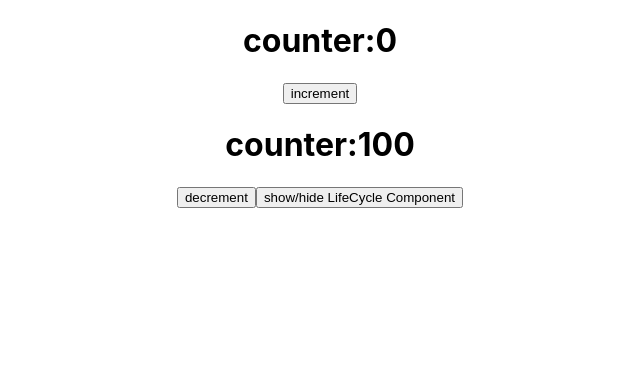
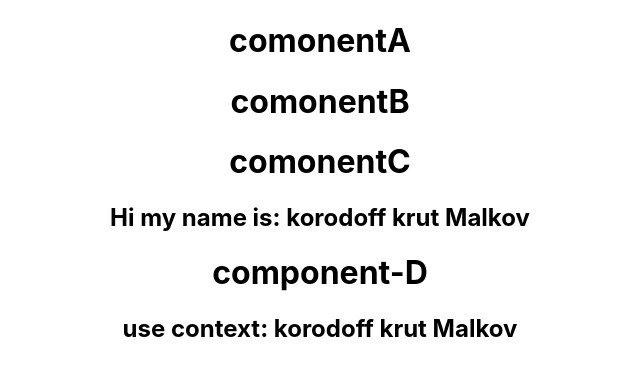
Before and after one commit to korodoff/react-demo, a React (Create React App) app in the folder react-practice/: page / in a window 1280 px wide. Shown: the top 376 px of the page, without its empty margins (320-960 px from the left). Built offline with nearby package versions, Linux system fonts and the light colour scheme.

Commit message:
create context

```diff
--- a/react-practice/src/App.js
+++ b/react-practice/src/App.js
@@ -19,10 +19,18 @@ import './App.css';
 // import NavagationBar from "./component/day5/navagationBar";
 // import RoutingParams from "./component/day6/routingParams";
 // import SearchParams from "./component/day6/searchParams";
-import UseEffectComponent from "./component/day7/useEffectComponent";
-import { useState } from 'react';
+// import UseEffectComponent from "./component/day7/useEffectComponent";
+// import { useState } from 'react';
 // import LifeCycleMethods from './component/day4/lifeCyclemethod';
 
+
+import {useState, createContext} from "react"
+import ComptAContext from './component/day8/context/comptAcontext';
+
+export const FirstName = createContext();
+export const LastName = createContext();
+export const MiddleName = createContext();
+export const CounterContext = createContext();
 function App() {
   // const fruits = ["apple","banana","orange"]
   // const people = [
@@ -38,7 +46,11 @@ function App() {
   //   setCounters(copyCounter);
   // };
 
-  const [lifeCycleComponent , setLifeCycleComponent] = useState(true)
+  // const [lifeCycleComponent , setLifeCycleComponent] = useState(true)
+  const [counter,serCounter] = useState(0);
+  const handleIncrement = () =>{
+    serCounter(counter + 1);
+  }
   return (
     <div className="App">
      {/* <h1>HEllO Welcome to react</h1>
@@ -86,10 +98,22 @@ function App() {
         <Route path="*" element={<NotFound/>}/>
        </Routes>
        </BrowserRouter> */}
-       {lifeCycleComponent? <UseEffectComponent/> :null}
+       {/* {lifeCycleComponent? <UseEffectComponent/> :null}
        <button onClick={() => setLifeCycleComponent(!lifeCycleComponent)}>
         show/hide LifeCycle Component
-        </button>
+        </button>    */}
+
+
+        <FirstName.Provider value={"korodoff"}>
+          <LastName.Provider value={"Malkov"}>
+          <MiddleName.Provider value={"krut"}>
+            <CounterContext.Provider value={{counter,handleIncrement}}>
+            <ComptAContext/>
+            </CounterContext.Provider>
+          </MiddleName.Provider>
+          </LastName.Provider>
+        </FirstName.Provider>
+
 
     </div>
   );
--- /dev/null
+++ b/react-practice/src/component/day8/context/comptAcontext.jsx
@@ -0,0 +1,13 @@
+import React from "react";
+import ComptBContext from "./comptBcontext";
+const ComptAContext = () => {
+  return (
+    <>
+      <h1>comonentA</h1>
+      <ComptBContext />
+      {/* we dont use this because we dont went to re render the whole other component we wat to re re render only c so we have to use context */}
+    </>
+  );
+};
+
+export default ComptAContext;
--- /dev/null
+++ b/react-practice/src/component/day8/context/comptBcontext.jsx
@@ -0,0 +1,18 @@
+// import { useContext } from "react";
+// import { CounterContext } from "../../../App";
+import ComptCContext from "./comptCcontext";
+import ComptDContext from "./comptDcontext";
+
+const ComptBContext = () => {
+  // const { counter } = useContext(CounterContext);
+  return (
+    <>
+      <h1>comonentB</h1>
+      {/* <h1>comonent- B {counter}</h1> */}
+      <ComptCContext />
+      <ComptDContext />
+    </>
+  );
+};
+
+export default ComptBContext;
--- /dev/null
+++ b/react-practice/src/component/day8/context/comptCcontext.jsx
@@ -0,0 +1,26 @@
+import React from "react";
+
+import { FirstName, LastName, MiddleName } from "../../../App";
+const ComptCContext = () => {
+  return (
+    <>
+      <h1>comonentC</h1>
+      <FirstName.Consumer>
+        {(fname) => (
+          <LastName.Consumer>
+            {(lname) => (
+              <MiddleName.Consumer>
+                {(mname) => (
+                  <h2>Hi my name is: {`${fname} ${mname} ${lname}`}</h2>
+                )}
+              </MiddleName.Consumer>
+            )}
+          </LastName.Consumer>
+        )}
+      </FirstName.Consumer>
+      {/* this is like a callbackhell alike and we have to use createContxt to avoid the callback hell */}
+    </>
+  );
+};
+
+export default ComptCContext;
--- /dev/null
+++ b/react-practice/src/component/day8/context/comptDcontext.jsx
@@ -0,0 +1,19 @@
+import React from "react";
+import { useContext } from "react";
+import { FirstName, LastName, MiddleName } from "../../../App";
+const ComptDContext = () => {
+  const fname = useContext(FirstName);
+  const lname = useContext(LastName);
+  const mname = useContext(MiddleName);
+  //   const { counter, handleIncrement } = useContext();
+  return (
+    <>
+      <h1>component-D</h1>
+      <h2>use context: {`${fname} ${mname} ${lname}`}</h2>
+      {/* <h3>counter: {counter}</h3> */}
+      {/* <button onClick={handleIncrement}></button> */}
+    </>
+  );
+};
+
+export default ComptDContext;
```
Also changed, not shown: react-practice/src/component/day8/regularflow/comptA.jsx (added, +12 -0 lines), react-practice/src/component/day8/regularflow/comptB.jsx (added, +11 -0 lines), react-practice/src/component/day8/regularflow/comptC.jsx (added, +11 -0 lines).
